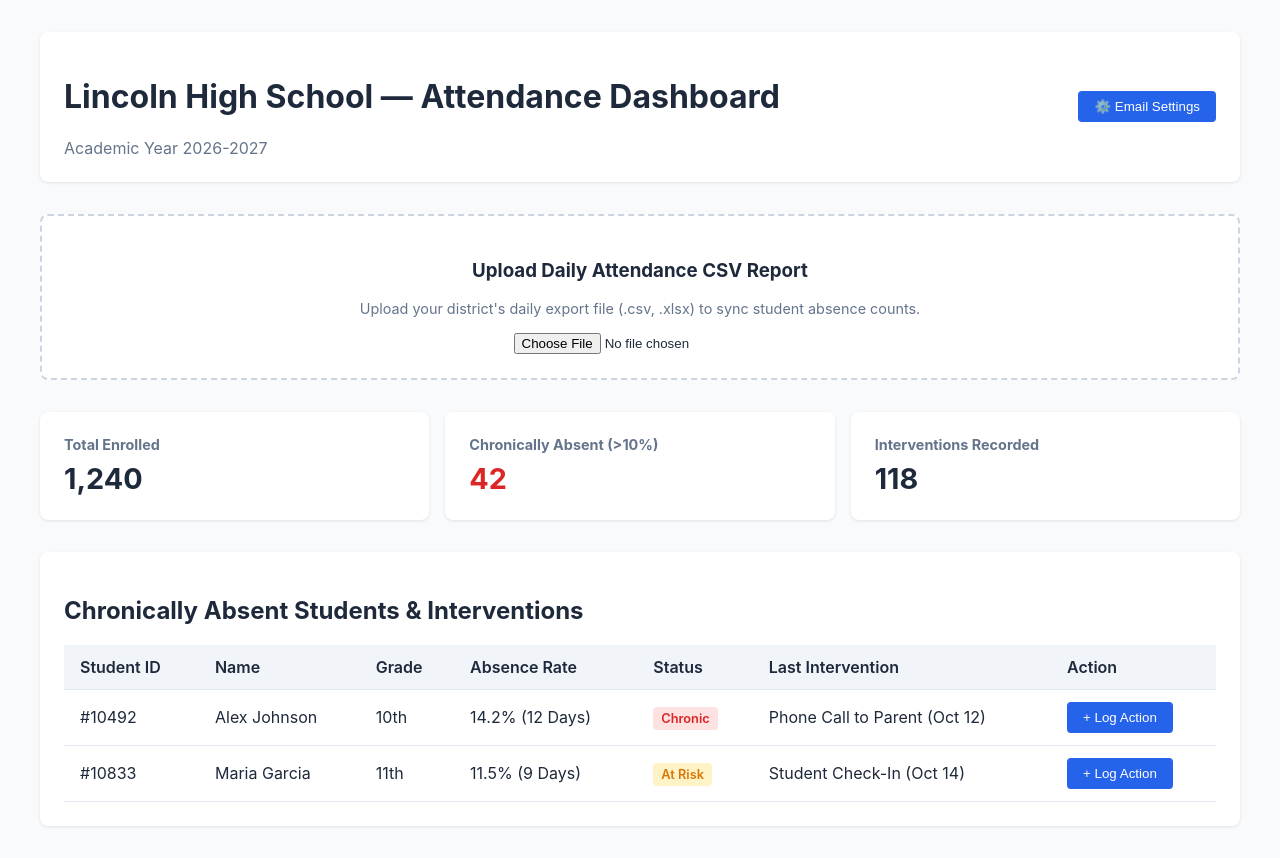
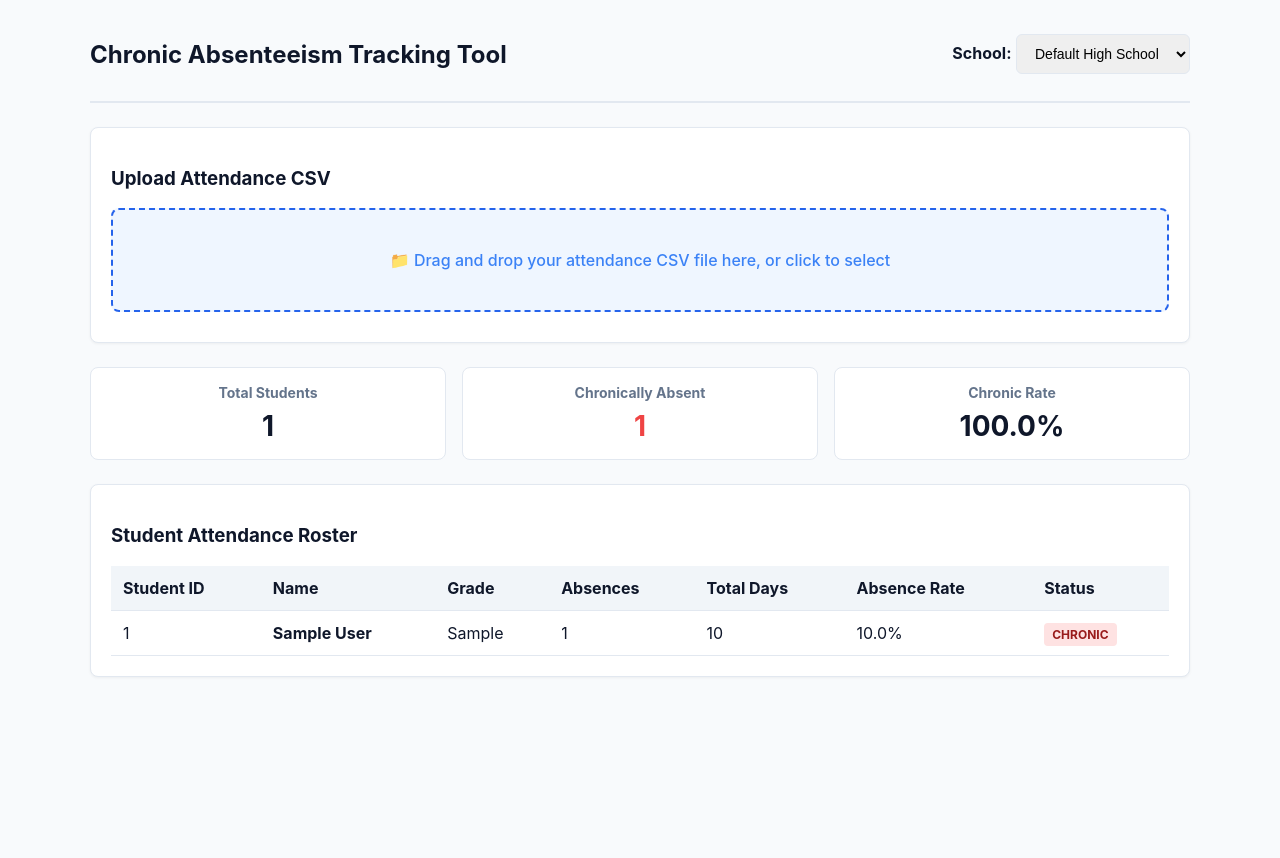
Before and after one commit to glantz1/Chronic-Tool-, a Flask app: page / in a window 1280 px wide. After the commit the page ends 677 px from the top, so only its background shows below. Run offline with Flask 3, Linux system fonts and the light colour scheme; tables that the repository leaves empty hold one stand-in row (values such as "Sample post").

Commit message:
Restore file drag-and-drop loader and roster dashboard

```diff
--- a/templates/index.html
+++ b/templates/index.html
@@ -3,15 +3,17 @@
 <head>
     <meta charset="UTF-8">
     <meta name="viewport" content="width=device-width, initial-scale=1.0">
-    <title>School Attendance & Intervention Tracker</title>
+    <title>Chronic Absenteeism Tool</title>
     <style>
         :root {
             --primary: #2563eb;
-            --danger: #dc2626;
-            --warning: #d97706;
+            --primary-hover: #1d4ed8;
             --bg: #f8fafc;
-            --surface: #ffffff;
-            --text: #1e293b;
+            --card-bg: #ffffff;
+            --text: #0f172a;
+            --border: #e2e8f0;
+            --danger: #ef4444;
+            --success: #10b981;
         }
 
         body {
@@ -19,11 +21,11 @@
             background-color: var(--bg);
             color: var(--text);
             margin: 0;
-            padding: 2rem;
+            padding: 20px;
         }
 
         .container {
-            max-width: 1200px;
+            max-width: 1100px;
             margin: 0 auto;
         }
 
@@ -31,160 +33,322 @@
             display: flex;
             justify-content: space-between;
             align-items: center;
-            margin-bottom: 2rem;
-            background: var(--surface);
-            padding: 1.5rem;
-            border-radius: 8px;
-            box-shadow: 0 1px 3px rgba(0,0,0,0.1);
+            margin-bottom: 24px;
+            border-bottom: 2px solid var(--border);
+            padding-bottom: 12px;
         }
 
-        .upload-section {
-            background: var(--surface);
-            padding: 1.5rem;
+        .card {
+            background: var(--card-bg);
+            border: 1px solid var(--border);
             border-radius: 8px;
-            border: 2px dashed #cbd5e1;
-            text-align: center;
-            margin-bottom: 2rem;
+            padding: 20px;
+            margin-bottom: 24px;
+            box-shadow: 0 1px 3px rgba(0,0,0,0.05);
         }
 
+        /* Dropzone Styling */
+        .dropzone {
+            border: 2px dashed var(--primary);
+            border-radius: 8px;
+            padding: 40px;
+            text-align: center;
+            cursor: pointer;
+            background: #eff6ff;
+            transition: all 0.2s ease;
+        }
+
+        .dropzone.dragover {
+            background: #dbeafe;
+            border-color: var(--primary-hover);
+            transform: scale(1.01);
+        }
+
+        .dropzone p {
+            margin: 0;
+            font-weight: 500;
+            color: #3b82f6;
+        }
+
+        .controls {
+            display: flex;
+            gap: 16px;
+            margin-bottom: 16px;
+            align-items: center;
+        }
+
+        select, input, button {
+            padding: 10px 14px;
+            border: 1px solid var(--border);
+            border-radius: 6px;
+            font-size: 14px;
+        }
+
+        button {
+            background-color: var(--primary);
+            color: white;
+            border: none;
+            cursor: pointer;
+            font-weight: 600;
+        }
+
+        button:hover {
+            background-color: var(--primary-hover);
+        }
+
+        /* Stats grid */
         .stats-grid {
             display: grid;
-            grid-template-columns: repeat(auto-fit, minmax(250px, 1fr));
-            gap: 1rem;
-            margin-bottom: 2rem;
+            grid-template-columns: repeat(auto-fit, minmax(200px, 1fr));
+            gap: 16px;
+            margin-bottom: 24px;
         }
 
         .stat-card {
-            background: var(--surface);
-            padding: 1.5rem;
+            background: var(--card-bg);
+            border: 1px solid var(--border);
+            padding: 16px;
             border-radius: 8px;
-            box-shadow: 0 1px 3px rgba(0,0,0,0.1);
+            text-align: center;
         }
 
-        .stat-card h3 { margin: 0 0 0.5rem 0; font-size: 0.9rem; color: #64748b; }
-        .stat-card .number { font-size: 1.8rem; font-weight: bold; }
-
-        .table-container {
-            background: var(--surface);
-            padding: 1.5rem;
-            border-radius: 8px;
-            box-shadow: 0 1px 3px rgba(0,0,0,0.1);
+        .stat-card h3 {
+            margin: 0 0 8px 0;
+            font-size: 14px;
+            color: #64748b;
         }
 
+        .stat-card p {
+            margin: 0;
+            font-size: 28px;
+            font-weight: bold;
+        }
+
+        /* Table Styling */
         table {
             width: 100%;
             border-collapse: collapse;
-            text-align: left;
+            margin-top: 12px;
         }
 
         th, td {
-            padding: 0.75rem 1rem;
-            border-bottom: 1px solid #e2e8f0;
+            text-align: left;
+            padding: 12px;
+            border-bottom: 1px solid var(--border);
         }
 
-        th { background-color: #f1f5f9; font-weight: 600; }
-
-        .badge {
-            padding: 0.25rem 0.5rem;
-            border-radius: 4px;
-            font-size: 0.8rem;
-            font-weight: 600;
+        th {
+            background-color: #f1f5f9;
         }
 
-        .badge-danger { background-color: #fee2e2; color: var(--danger); }
-        .badge-warning { background-color: #fef3c7; color: var(--warning); }
-
-        .btn {
-            background-color: var(--primary);
-            color: white;
-            border: none;
-            padding: 0.5rem 1rem;
+        .badge-chronic {
+            background: #fee2e2;
+            color: #991b1b;
+            padding: 4px 8px;
             border-radius: 4px;
-            cursor: pointer;
+            font-weight: bold;
+            font-size: 12px;
         }
 
-        .btn:hover { opacity: 0.9; }
+        .status-msg {
+            margin-top: 10px;
+            font-weight: 500;
+        }
     </style>
 </head>
 <body>
 
 <div class="container">
     <header>
-        <div>
-            <h1>Lincoln High School — Attendance Dashboard</h1>
-            <p style="margin:0; color:#64748b;">Academic Year 2026-2027</p>
+        <h2>Chronic Absenteeism Tracking Tool</h2>
+        <div id="school-select-container">
+            <label for="schoolSelect"><strong>School:</strong> </label>
+            <select id="schoolSelect" onchange="loadStudents()">
+                <!-- Populated via API -->
+            </select>
         </div>
-        <button class="btn" onclick="alert('Email notifications are scheduled daily at 7:00 AM.')">⚙️ Email Settings</button>
     </header>
 
     <!-- Upload Section -->
-    <section class="upload-section">
-        <h3>Upload Daily Attendance CSV Report</h3>
-        <p style="color:#64748b; font-size: 0.9rem;">Upload your district's daily export file (.csv, .xlsx) to sync student absence counts.</p>
-        <input type="file" id="fileUpload" accept=".csv" />
-    </section>
+    <div class="card">
+        <h3>Upload Attendance CSV</h3>
+        <div class="dropzone" id="dropzone">
+            <p>📁 Drag and drop your attendance CSV file here, or click to select</p>
+            <input type="file" id="fileInput" accept=".csv" style="display: none;">
+        </div>
+        <div id="uploadStatus" class="status-msg"></div>
+    </div>
 
-    <!-- Stats Summary -->
+    <!-- Metrics -->
     <div class="stats-grid">
         <div class="stat-card">
-            <h3>Total Enrolled</h3>
-            <div class="number">1,240</div>
+            <h3>Total Students</h3>
+            <p id="statTotal">0</p>
         </div>
         <div class="stat-card">
-            <h3>Chronically Absent (&gt;10%)</h3>
-            <div class="number" style="color: var(--danger);">42</div>
+            <h3>Chronically Absent</h3>
+            <p id="statChronic" style="color: var(--danger);">0</p>
         </div>
         <div class="stat-card">
-            <h3>Interventions Recorded</h3>
-            <div class="number">118</div>
+            <h3>Chronic Rate</h3>
+            <p id="statRate">0%</p>
         </div>
     </div>
 
-    <!-- Student Flagged List -->
-    <div class="table-container">
-        <h2>Chronically Absent Students & Interventions</h2>
+    <!-- Student List -->
+    <div class="card">
+        <h3>Student Attendance Roster</h3>
         <table>
             <thead>
                 <tr>
                     <th>Student ID</th>
                     <th>Name</th>
                     <th>Grade</th>
+                    <th>Absences</th>
+                    <th>Total Days</th>
                     <th>Absence Rate</th>
                     <th>Status</th>
-                    <th>Last Intervention</th>
-                    <th>Action</th>
                 </tr>
             </thead>
-            <tbody>
-                <tr>
-                    <td>#10492</td>
-                    <td>Alex Johnson</td>
-                    <td>10th</td>
-                    <td>14.2% (12 Days)</td>
-                    <td><span class="badge badge-danger">Chronic</span></td>
-                    <td>Phone Call to Parent (Oct 12)</td>
-                    <td><button class="btn" onclick="addIntervention('Alex Johnson')">+ Log Action</button></td>
-                </tr>
-                <tr>
-                    <td>#10833</td>
-                    <td>Maria Garcia</td>
-                    <td>11th</td>
-                    <td>11.5% (9 Days)</td>
-                    <td><span class="badge badge-warning">At Risk</span></td>
-                    <td>Student Check-In (Oct 14)</td>
-                    <td><button class="btn" onclick="addIntervention('Maria Garcia')">+ Log Action</button></td>
-                </tr>
+            <tbody id="studentTableBody">
+                <tr><td colspan="7" style="text-align: center; color: #64748b;">No data loaded. Upload a CSV to view roster.</td></tr>
             </tbody>
         </table>
     </div>
 </div>
 
 <script>
-    function addIntervention(studentName) {
-        const note = prompt(`Enter intervention details for ${studentName}:`);
-        if (note) {
-            alert(`Intervention saved for ${studentName}:\n"${note}"`);
-            // Here you would normally fetch() and POST this to your back-end server database
+    const dropzone = document.getElementById('dropzone');
+    const fileInput = document.getElementById('fileInput');
+    const uploadStatus = document.getElementById('uploadStatus');
+
+    // Load available schools on start
+    document.addEventListener('DOMContentLoaded', () => {
+        fetchSchools();
+    });
+
+    async function fetchSchools() {
+        try {
+            const res = await fetch('/schools');
+            const data = await res.json();
+            const select = document.getElementById('schoolSelect');
+            select.innerHTML = '';
+
+            data.schools.forEach(s => {
+                const opt = document.createElement('option');
+                opt.value = s.id;
+                opt.textContent = s.name;
+                select.appendChild(opt);
+            });
+
+            if (data.schools.length > 0) {
+                loadStudents();
+            }
+        } catch (err) {
+            console.error("Failed to load schools:", err);
+        }
+    }
+
+    // Drag and Drop Event Listeners
+    dropzone.addEventListener('click', () => fileInput.click());
+
+    dropzone.addEventListener('dragover', (e) => {
+        e.preventDefault();
+        dropzone.classList.add('dragover');
+    });
+
+    dropzone.addEventListener('dragleave', () => {
+        dropzone.classList.remove('dragover');
+    });
+
+    dropzone.addEventListener('drop', (e) => {
+        e.preventDefault();
+        dropzone.classList.remove('dragover');
+        if (e.dataTransfer.files.length > 0) {
+            handleFileUpload(e.dataTransfer.files[0]);
+        }
+    });
+
+    fileInput.addEventListener('change', (e) => {
+        if (e.target.files.length > 0) {
+            handleFileUpload(e.target.files[0]);
+        }
+    });
+
+    // Handle CSV File Upload
+    async function handleFileUpload(file) {
+        const schoolId = document.getElementById('schoolSelect').value;
+        if (!schoolId) {
+            alert('Please select or add a school first.');
+            return;
+        }
+
+        const formData = new FormData();
+        formData.append('file', file);
+        formData.append('school_id', schoolId);
+
+        uploadStatus.style.color = '#2563eb';
+        uploadStatus.textContent = `Uploading and processing "${file.name}"...`;
+
+        try {
+            const res = await fetch('/upload', {
+                method: 'POST',
+                body: formData
+            });
+
+            const data = await res.json();
+
+            if (res.ok) {
+                uploadStatus.style.color = '#10b981';
+                uploadStatus.textContent = `Success: Processed ${data.total_students} students (${data.chronic_count} chronic cases).`;
+                loadStudents();
+            } else {
+                uploadStatus.style.color = '#ef4444';
+                uploadStatus.textContent = `Error: ${data.error}`;
+            }
+        } catch (err) {
+            uploadStatus.style.color = '#ef4444';
+            uploadStatus.textContent = `Upload failed: ${err.message}`;
+        }
+    }
+
+    // Fetch and render student roster + metrics
+    async function loadStudents() {
+        const schoolId = document.getElementById('schoolSelect').value;
+        if (!schoolId) return;
+
+        try {
+            const res = await fetch(`/students?school_id=${schoolId}`);
+            const data = await res.json();
+
+            document.getElementById('statTotal').textContent = data.total_students;
+            document.getElementById('statChronic').textContent = data.chronic_count;
+            const rate = data.total_students > 0 ? ((data.chronic_count / data.total_students) * 100).toFixed(1) : 0;
+            document.getElementById('statRate').textContent = `${rate}%`;
+
+            const tbody = document.getElementById('studentTableBody');
+            tbody.innerHTML = '';
+
+            if (data.students.length === 0) {
+                tbody.innerHTML = '<tr><td colspan="7" style="text-align: center; color: #64748b;">No students found for this school. Upload a CSV to populate.</td></tr>';
+                return;
+            }
+
+            data.students.forEach(s => {
+                const tr = document.createElement('tr');
+                tr.innerHTML = `
+                    <td>${s.student_id}</td>
+                    <td><strong>${s.student_name}</strong></td>
+                    <td>${s.grade}</td>
+                    <td>${s.days_absent}</td>
+                    <td>${s.total_days}</td>
+                    <td>${s.absence_rate_pct}</td>
+                    <td>${s.is_chronic ? '<span class="badge-chronic">CHRONIC</span>' : '<span style="color:#10b981;">Normal</span>'}</td>
+                `;
+                tbody.appendChild(tr);
+            });
+        } catch (err) {
+            console.error("Failed to load student roster:", err);
         }
     }
 </script>
```
